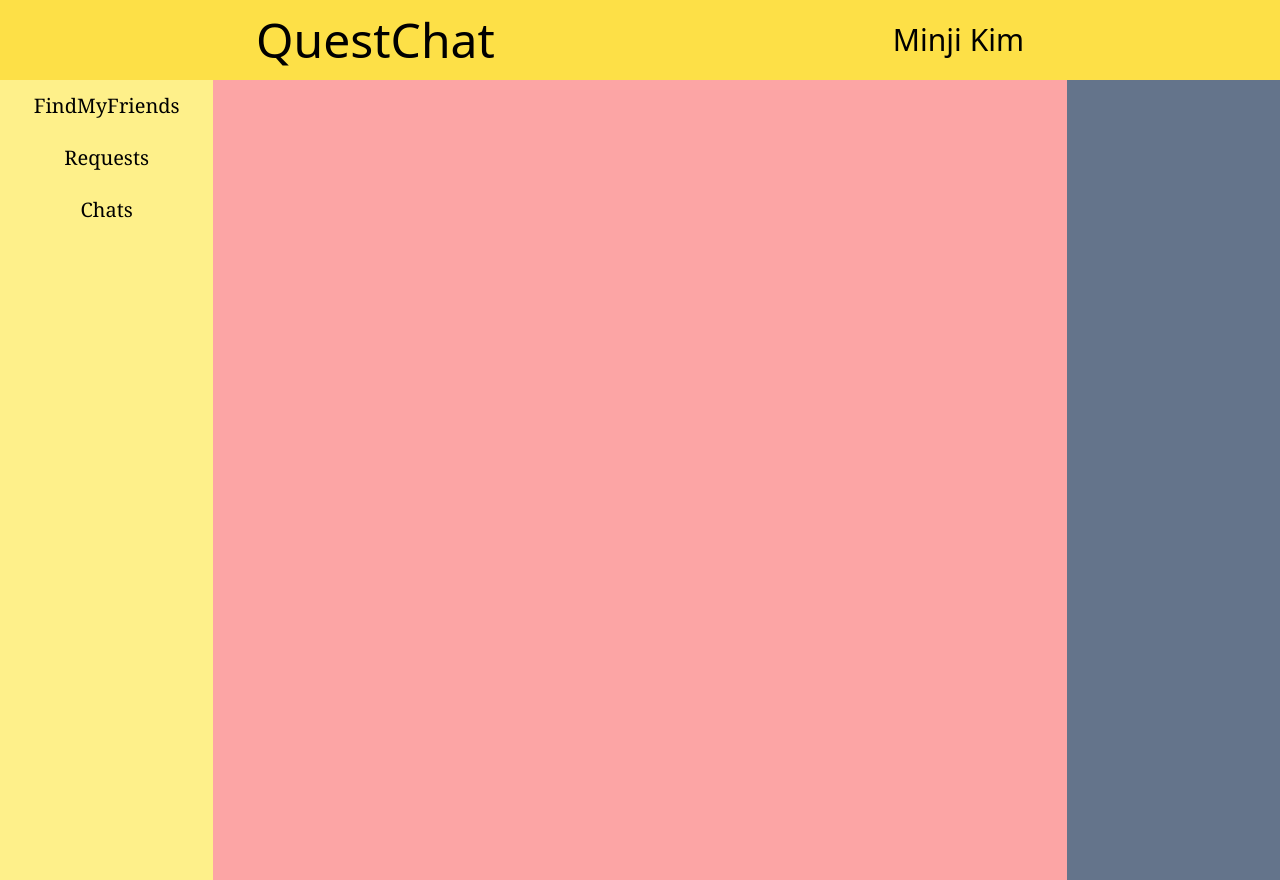
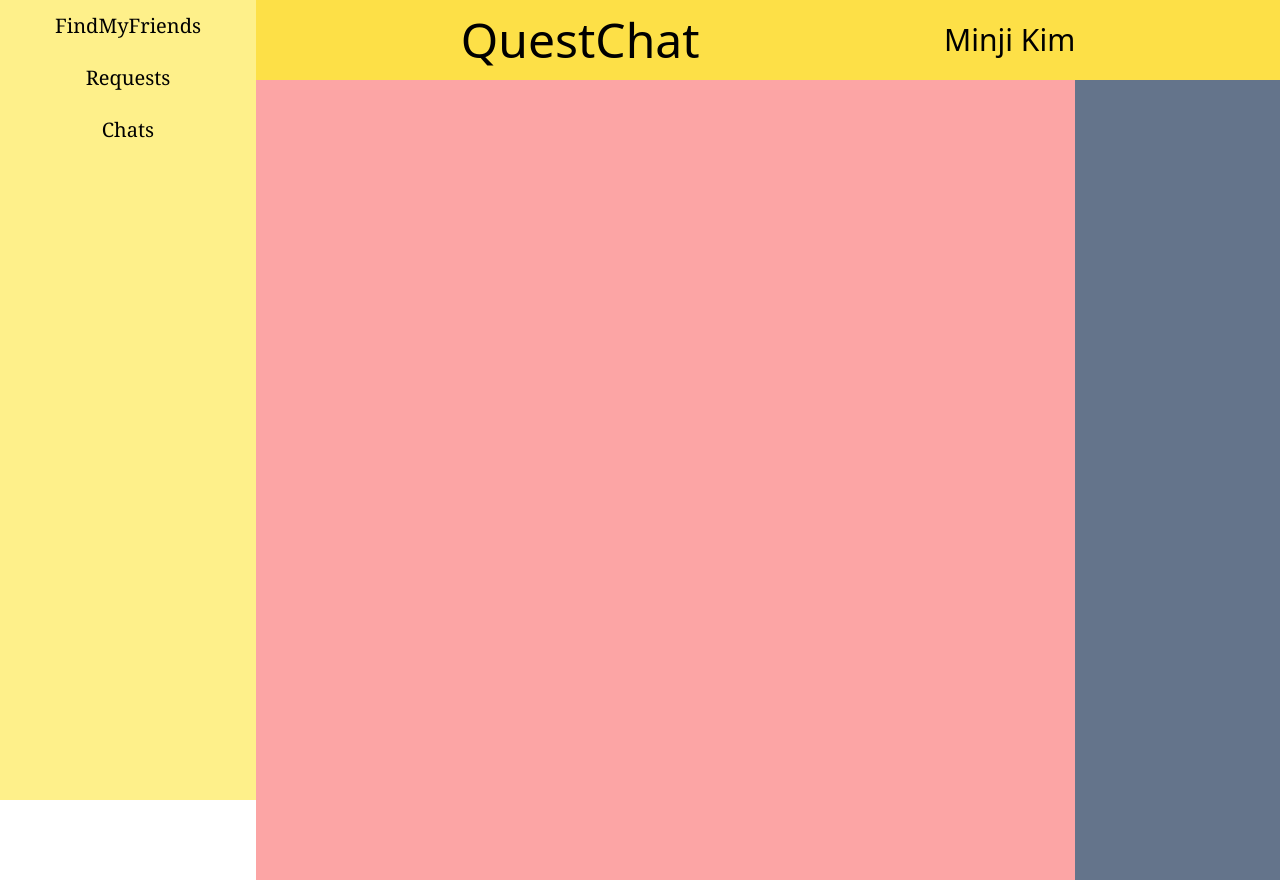
Before and after one commit to thanhtrinh-code/QuestChat, a Next.js app in the folder quest-chat/: page /dashboard/chats in a window 1280 px wide. Built offline with nearby package versions, Linux system fonts and the light colour scheme.

Commit message:
minor bug fixed

```diff
--- a/quest-chat/app/(root)/dashboard/chats/page.tsx
+++ b/quest-chat/app/(root)/dashboard/chats/page.tsx
@@ -1,3 +1,4 @@
+"use client"
 import React, { useState } from 'react'
 
 const ChatsPage = () => {
--- a/quest-chat/app/(root)/dashboard/layout.tsx
+++ b/quest-chat/app/(root)/dashboard/layout.tsx
@@ -15,16 +15,12 @@ export default function RootLayout({
     children: React.ReactNode;
 }>) {
     return (
-        <html lang="en">
-            <body className="w-screen h-screen bg-yellow-100">
+        <div className="flex flex-row h-screen">
+            <LeftSidebar />
+            <div className="flex-grow">
                 <HeaderBar />
-                <main className="flex bg-yellow-100">
-                    <LeftSidebar />
-                    <section className="w-full">
-                        {children}
-                    </section>
-                </main>
-            </body>
-        </html>
+                {children}
+            </div>
+        </div>
     );
 }
```
